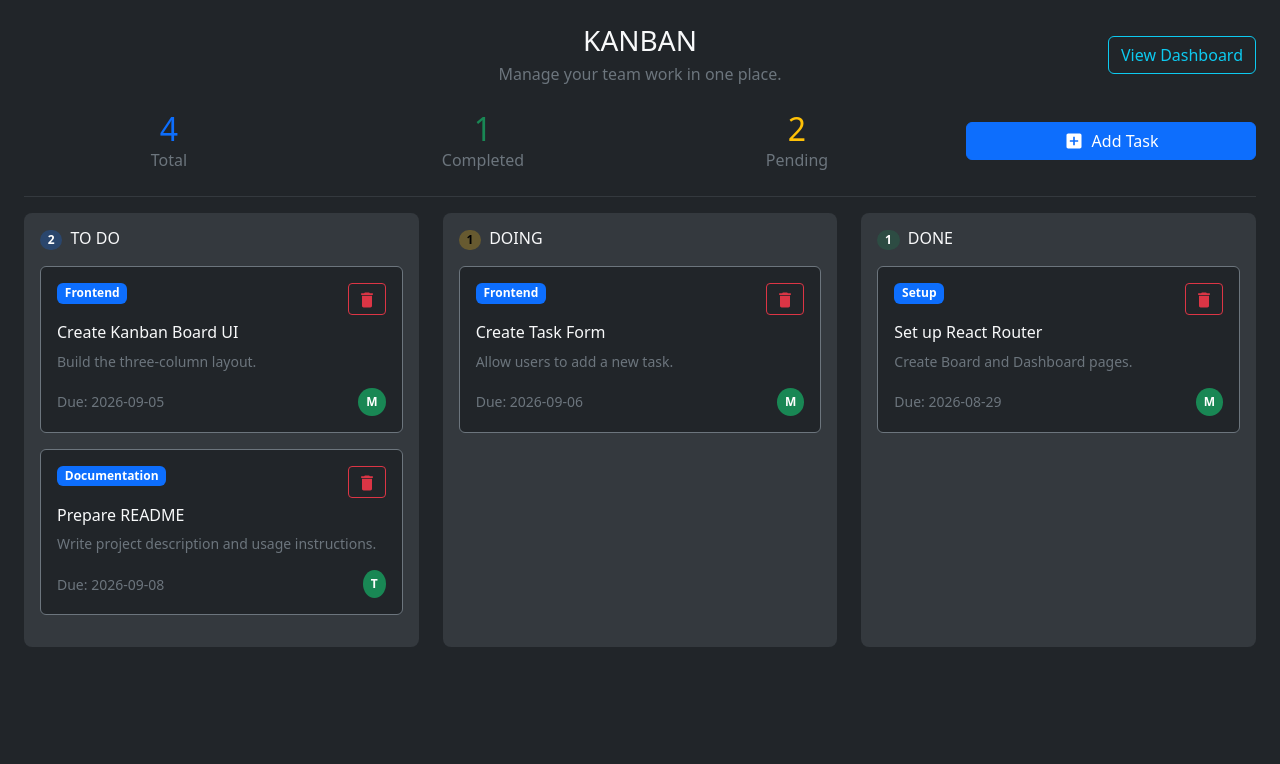
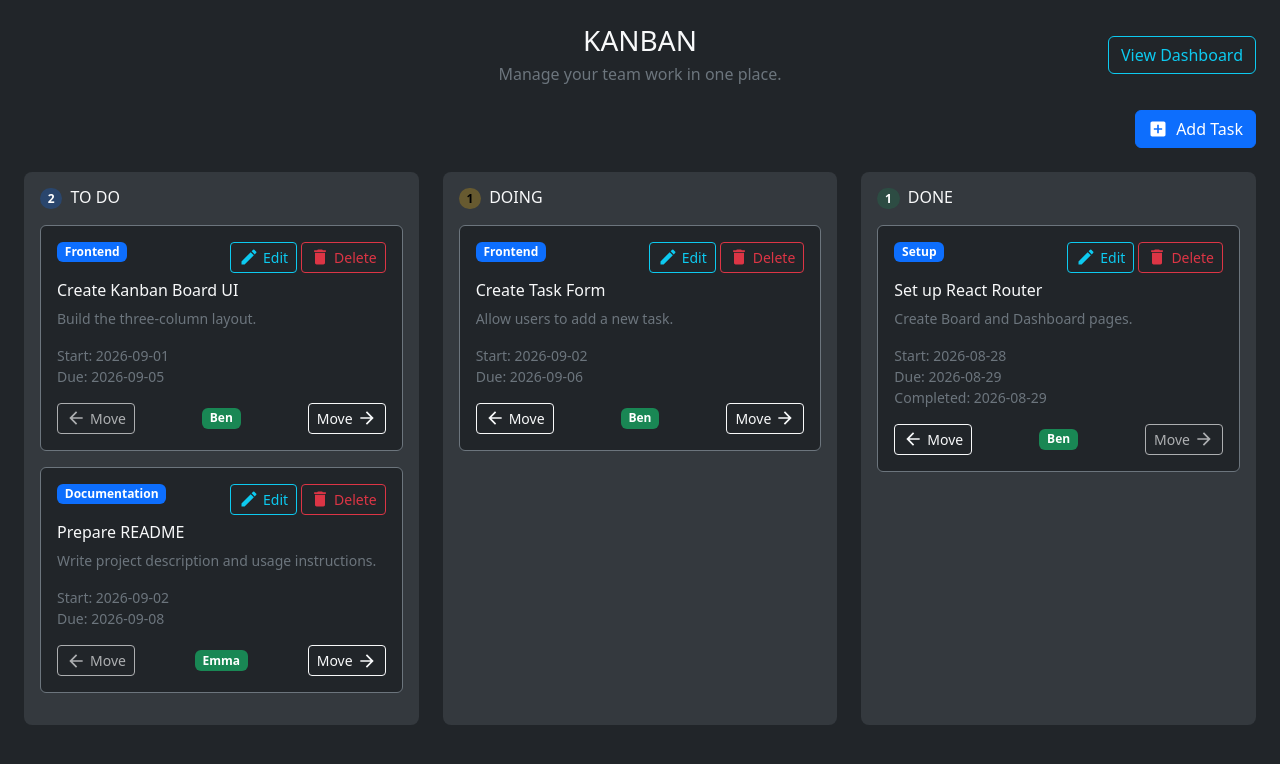
Before and after one commit to minhnhat-cyber/Kanban-project, a React (Vite) app: page / in a window 1280 px wide. Shown: the top 764 px of the page. Built offline with nearby package versions, Linux system fonts and the light colour scheme.

Commit message:
Complete Kanban board features

```diff
--- a/src/App.jsx
+++ b/src/App.jsx
@@ -1,4 +1,4 @@
-import { HashRouter, Route, Routes } from "react-router-dom";
+import { Route, Routes } from "react-router-dom";
 import KanbanBoard from "./components/KanbanBoard";
 import Dashboard from "./components/Dashboard";
 
--- a/src/components/KanbanBoard.jsx
+++ b/src/components/KanbanBoard.jsx
@@ -1,411 +1,262 @@
 import { useEffect, useState } from "react";
 import { Link } from "react-router-dom";
+import AddBoxIcon from "@mui/icons-material/AddBox";
+import ArrowBackIcon from "@mui/icons-material/ArrowBack";
+import ArrowForwardIcon from "@mui/icons-material/ArrowForward";
 import DeleteIcon from "@mui/icons-material/Delete";
-import AddBoxIcon from "@mui/icons-material/AddBox";
+import EditIcon from "@mui/icons-material/Edit";
 
-const STORAGE_KEY = "kanban-tasks";
+const TASKS_KEY = "kanban-tasks";
+const CATEGORIES_KEY = "kanban-categories";
+
+// Replace these sample people with the person data supplied to your group.
+const PEOPLE = [
+  { id: "P001", name: "Ben" },
+  { id: "P002", name: "Emma" },
+  { id: "P003", name: "Liam" },
+];
 
 const INITIAL_TASKS = [
-  {
-    id: 1,
-    title: "Create Kanban Board UI",
-    description: "Build the three-column layout.",
-    category: "Frontend",
-    startDate: "2026-09-01",
-    dueDate: "2026-09-05",
-    completedDate: null,
-    responsiblePersonId: "P001",
-    person: "M",
-    status: "TODO",
-  },
-  {
-    id: 2,
-    title: "Prepare README",
-    description: "Write project description and usage instructions.",
-    category: "Documentation",
-    startDate: "2026-09-02",
-    dueDate: "2026-09-08",
-    completedDate: null,
-    responsiblePersonId: "P002",
-    person: "T",
-    status: "TODO",
-  },
-  {
-    id: 3,
-    title: "Create Task Form",
-    description: "Allow users to add a new task.",
-    category: "Frontend",
-    startDate: "2026-09-02",
-    dueDate: "2026-09-06",
-    completedDate: null,
-    responsiblePersonId: "P001",
-    person: "M",
-    status: "DOING",
-  },
-  {
-    id: 4,
-    title: "Set up React Router",
-    description: "Create Board and Dashboard pages.",
-    category: "Setup",
-    startDate: "2026-08-28",
-    dueDate: "2026-08-29",
-    completedDate: "2026-08-29",
-    responsiblePersonId: "P001",
-    person: "M",
-    status: "DONE",
-  },
+  { id: 1, title: "Create Kanban Board UI", description: "Build the three-column layout.", category: "Frontend", startDate: "2026-09-01", dueDate: "2026-09-05", completedDate: null, responsiblePersonId: "P001", status: "TODO" },
+  { id: 2, title: "Prepare README", description: "Write project description and usage instructions.", category: "Documentation", startDate: "2026-09-02", dueDate: "2026-09-08", completedDate: null, responsiblePersonId: "P002", status: "TODO" },
+  { id: 3, title: "Create Task Form", description: "Allow users to add a new task.", category: "Frontend", startDate: "2026-09-02", dueDate: "2026-09-06", completedDate: null, responsiblePersonId: "P001", status: "DOING" },
+  { id: 4, title: "Set up React Router", description: "Create Board and Dashboard pages.", category: "Setup", startDate: "2026-08-28", dueDate: "2026-08-29", completedDate: "2026-08-29", responsiblePersonId: "P001", status: "DONE" },
 ];
 
-const COLUMN_INFO = [
+const COLUMNS = [
   { id: "TODO", title: "TO DO", color: "primary" },
   { id: "DOING", title: "DOING", color: "warning" },
   { id: "DONE", title: "DONE", color: "success" },
 ];
-  const EMPTY_FORM ={
-    title: "",
-    description: "",
-    category: "",
-    startDate: "",
-    dueDate: "",
-    responsiblePersonId: "",
-    person: "",
-    status: "TODO",
+const EMPTY_FORM = { title: "", description: "", category: "", newCategory: "", startDate: "", dueDate: "", responsiblePersonId: "", status: "TODO" };
+const today = () => new Date().toISOString().slice(0, 10);
+
+function fromStorage(key, fallback) {
+  try {
+    return JSON.parse(localStorage.getItem(key)) || fallback;
+  } catch {
+    return fallback;
+  }
 }
 
 function KanbanBoard() {
-  const [tasks, setTasks] = useState(() => {
-    const savedTasks = localStorage.getItem(STORAGE_KEY);
+  const [tasks, setTasks] = useState(() => fromStorage(TASKS_KEY, INITIAL_TASKS));
+  const [categories, setCategories] = useState(() => fromStorage(CATEGORIES_KEY, ["Frontend", "Documentation", "Setup", "General"]));
+  const [formData, setFormData] = useState(EMPTY_FORM);
+  const [showForm, setShowForm] = useState(false);
+  const [editingId, setEditingId] = useState(null);
 
-    return savedTasks ? JSON.parse(savedTasks) : INITIAL_TASKS;
-  });
+  useEffect(() => localStorage.setItem(TASKS_KEY, JSON.stringify(tasks)), [tasks]);
+  useEffect(() => localStorage.setItem(CATEGORIES_KEY, JSON.stringify(categories)), [categories]);
 
-  const [showForm, setShowForm] = useState(false);
-  const [formData, setFormData] = useState(EMPTY_FORM);
+  const closeForm = () => {
+    setFormData(EMPTY_FORM);
+    setEditingId(null);
+    setShowForm(false);
+  };
 
-  function handleInputChange(event) {
+  const openNewTask = () => {
+    setFormData(EMPTY_FORM);
+    setEditingId(null);
+    setShowForm(true);
+  };
+
+  const openEditTask = (task) => {
+    setFormData({ ...task, newCategory: "" });
+    setEditingId(task.id);
+    setShowForm(true);
+  };
+
+  const changeField = (event) => {
     const { name, value } = event.target;
+    setFormData((current) => ({ ...current, [name]: value }));
+  };
 
-    setFormData((currentForm) => ({
-      ...currentForm,
-      [name]: value,
-    }));
-  }
-
-  function handleAddTask(event) {
+  const saveTask = (event) => {
     event.preventDefault();
-
-    if (
-      formData.title.trim() === "" ||
-      formData.description.trim() === ""
-    ) {
-      alert("Please fill in all required fields.");
-      return;
-    }
-
-    if (
-      formData.startDate &&
-      formData.dueDate &&
-      formData.dueDate < formData.startDate
-    ) {
+    const newCategory = formData.newCategory.trim();
+    const category = newCategory || formData.category;
+    if (!category) return;
+    if (formData.dueDate < formData.startDate) {
       alert("Due date cannot be earlier than start date.");
       return;
     }
-
-    const newTask = {
-      id: Date.now(),
+    if (newCategory && !categories.includes(newCategory)) {
+      setCategories((current) => [...current, newCategory]);
+    }
+    const values = {
       title: formData.title.trim(),
       description: formData.description.trim(),
-      category: formData.category.trim() || "General",
+      category,
       startDate: formData.startDate,
       dueDate: formData.dueDate,
-      completedDate:
-        formData.status === "DONE"
-          ? new Date().toISOString().split("T")[0]
-          : null,
-      responsiblePersonId: formData.responsiblePersonId.trim(),
-      person:
-        formData.person.trim().charAt(0).toUpperCase() || "?",
+      responsiblePersonId: formData.responsiblePersonId,
       status: formData.status,
     };
 
-    setTasks((currentTasks) => [...currentTasks, newTask]);
+    if (editingId) {
+      setTasks((current) => current.map((task) => task.id === editingId ? {
+        ...task,
+        ...values,
+        completedDate: values.status === "DONE" ? task.completedDate || today() : null,
+      } : task));
+    } else {
+      setTasks((current) => [...current, {
+        id: Date.now(),
+        ...values,
+        completedDate: values.status === "DONE" ? today() : null,
+      }]);
+    }
+    closeForm();
+  };
 
-    setFormData(EMPTY_FORM);
-    setShowForm(false);
+  const moveTask = (task, step) => {
+    const currentIndex = COLUMNS.findIndex((column) => column.id === task.status);
+    const status = COLUMNS[currentIndex + step]?.id;
+    if (!status) return;
+    setTasks((current) => current.map((item) => item.id === task.id ? {
+      ...item,
+      status,
+      completedDate: status === "DONE" ? today() : null,
+    } : item));
+  };
+
+  const deleteTask = (id) => {
+    if (window.confirm("Delete this task?")) {
+      setTasks((current) => current.filter((task) => task.id !== id));
     }
-
-  function handleDeleteTask(taskId) {
-    setTasks((currentTasks) =>
-      currentTasks.filter((task) => task.id !== taskId)
-    );
-  }
-
-  useEffect(() => {
-    localStorage.setItem(STORAGE_KEY, JSON.stringify(tasks));
-  }, [tasks]);
-
-  const columns = COLUMN_INFO.map((column) => ({
-    ...column,
-    tasks: tasks.filter((task) => task.status === column.id),
-  }));
-
-  const totalTasks = tasks.length;
-
-  const completedTasks = tasks.filter(
-    (task) => task.status === "DONE"
-  ).length;
-
-  const pendingTasks = tasks.filter(
-    (task) => task.status === "TODO"
-  ).length;
+  };
 
   return (
     <div className="bg-dark text-light min-vh-100">
       <div className="container-fluid p-4">
-      <div className="position-relative d-flex justify-content-center align-items-center mb-4">
+        <header className="position-relative d-flex justify-content-center align-items-center mb-4">
           <div className="text-center">
             <h1 className="h3 mb-1">KANBAN</h1>
+            <p className="text-secondary mb-0">Manage your team work in one place.</p>
+          </div>
+          <Link to="/dashboard" className="btn btn-outline-info position-absolute end-0">View Dashboard</Link>
+        </header>
 
-          <p className="text-secondary mb-0">
-            Manage your team work in one place.
-          </p>
+        <div className="d-flex justify-content-end mb-4">
+          <button type="button" className="btn btn-primary d-flex align-items-center gap-2" onClick={openNewTask}>
+            <AddBoxIcon fontSize="small" /> Add Task
+          </button>
         </div>
 
-        <Link to="/dashboard" className="btn btn-outline-info position-absolute end-0">
-          View Dashboard
-        </Link>
-      </div>
-
-
-        <div className="row align-items-center text-center mb-4">
-          <div className="col-12 col-md-3">
-            <h2 className="text-primary mb-0">{totalTasks}</h2>
-            <p className="text-secondary mb-0">Total</p>
-          </div>
-
-          <div className="col-12 col-md-3">
-            <h2 className="text-success mb-0">{completedTasks}</h2>
-            <p className="text-secondary mb-0">Completed</p>
-          </div>
-
-          <div className="col-12 col-md-3">
-            <h2 className="text-warning mb-0">{pendingTasks}</h2>
-            <p className="text-secondary mb-0">Pending</p>
-          </div>
-
-          <div className="col-12 col-md-3 mt-3 mt-md-0">
-            <button
-              type="button"
-              className="btn btn-primary w-100 d-flex justify-content-center align-items-center gap-2"
-              onClick={() => setShowForm(true)}
-            >
-              <AddBoxIcon fontSize="small" />
-              Add Task
-            </button>
-          </div>
-        </div>
         {showForm && (
-  <div className="card bg-dark border-secondary text-light mb-4">
+          <section className="card bg-dark border-secondary text-light mb-4">
             <div className="card-body">
               <div className="d-flex justify-content-between align-items-center mb-3">
-        <h2 className="h5 mb-0">Add New Task</h2>
-
-        <button
-          type="button"
-          className="btn-close btn-close-white"
-          onClick={() => {
-            setShowForm(false);
-            setFormData(EMPTY_FORM);
-          }}
-          aria-label="Close"
-        />
+                <h2 className="h5 mb-0">{editingId ? "Edit Task" : "Add New Task"}</h2>
+                <button type="button" className="btn-close btn-close-white" onClick={closeForm} aria-label="Close" />
               </div>
-
-      <form onSubmit={handleAddTask}>
+              <form onSubmit={saveTask}>
                 <div className="row g-3">
                   <div className="col-12 col-md-6">
                     <label className="form-label">Task title</label>
-            <input
-              type="text"
-              className="form-control"
-              name="title"
-              value={formData.title}
-              onChange={handleInputChange}
-              required
-            />
+                    <input className="form-control" name="title" value={formData.title} onChange={changeField} required />
                   </div>
-
                   <div className="col-12 col-md-6">
-            <label className="form-label">Category</label>
-            <input
-              type="text"
-              className="form-control"
-              name="category"
-              value={formData.category}
-              onChange={handleInputChange}
-              placeholder="Frontend, Backend..."
-            />
+                    <label className="form-label">Responsible person</label>
+                    <select className="form-select" name="responsiblePersonId" value={formData.responsiblePersonId} onChange={changeField} required>
+                      <option value="">Select a person</option>
+                      {PEOPLE.map((person) => <option key={person.id} value={person.id}>{person.name} ({person.id})</option>)}
+                    </select>
                   </div>
-
                   <div className="col-12">
                     <label className="form-label">Description</label>
-            <textarea
-              className="form-control"
-              name="description"
-              value={formData.description}
-              onChange={handleInputChange}
-              rows="3"
-            />
+                    <textarea className="form-control" name="description" value={formData.description} onChange={changeField} rows="3" required />
                   </div>
-
                   <div className="col-12 col-md-6">
+                    <label className="form-label">Existing category</label>
+                    <select className="form-select" name="category" value={formData.category} onChange={changeField} required={!formData.newCategory}>
+                      <option value="">Select a category</option>
+                      {categories.map((category) => <option key={category} value={category}>{category}</option>)}
+                    </select>
+                  </div>
+                  <div className="col-12 col-md-6">
+                    <label className="form-label">Or add a new category</label>
+                    <input className="form-control" name="newCategory" value={formData.newCategory} onChange={changeField} placeholder="e.g. Testing" />
+                  </div>
+                  <div className="col-12 col-md-4">
                     <label className="form-label">Start date</label>
-            <input
-              type="date"
-              className="form-control"
-              name="startDate"
-              value={formData.startDate}
-              onChange={handleInputChange}
-            />
+                    <input type="date" className="form-control" name="startDate" value={formData.startDate} onChange={changeField} required />
                   </div>
-
-          <div className="col-12 col-md-6">
+                  <div className="col-12 col-md-4">
                     <label className="form-label">Due date</label>
-            <input
-              type="date"
-              className="form-control"
-              name="dueDate"
-              value={formData.dueDate}
-              onChange={handleInputChange}
-              required
-            />
+                    <input type="date" className="form-control" name="dueDate" value={formData.dueDate} onChange={changeField} required />
                   </div>
-
-          <div className="col-12 col-md-4">
-            <label className="form-label">Person ID</label>
-            <input
-              type="text"
-              className="form-control"
-              name="responsiblePersonId"
-              value={formData.responsiblePersonId}
-              onChange={handleInputChange}
-              placeholder="P001"
-            />
-          </div>
-
-          <div className="col-12 col-md-4">
-            <label className="form-label">Person name</label>
-            <input
-              type="text"
-              className="form-control"
-              name="person"
-              value={formData.person}
-              onChange={handleInputChange}
-              placeholder="Minh"
-            />
-          </div>
-
                   <div className="col-12 col-md-4">
                     <label className="form-label">Status</label>
-            <select
-              className="form-select"
-              name="status"
-              value={formData.status}
-              onChange={handleInputChange}
-            >
+                    <select className="form-select" name="status" value={formData.status} onChange={changeField}>
                       <option value="TODO">TO DO</option>
                       <option value="DOING">DOING</option>
                       <option value="DONE">DONE</option>
                     </select>
                   </div>
-
                   <div className="col-12 d-flex justify-content-end gap-2">
-            <button
-              type="button"
-              className="btn btn-outline-secondary"
-              onClick={() => {
-                setShowForm(false);
-                setFormData(EMPTY_FORM);
-              }}
-            >
-              Cancel
-            </button>
-
-            <button type="submit" className="btn btn-primary">
-              Create Task
-            </button>
+                    <button type="button" className="btn btn-outline-secondary" onClick={closeForm}>Cancel</button>
+                    <button type="submit" className="btn btn-primary">{editingId ? "Save Changes" : "Create Task"}</button>
                   </div>
                 </div>
               </form>
             </div>
-  </div>
+          </section>
         )}
-        <hr className="border-secondary" />
 
-        <div className="row g-4">
-          {columns.map((column) => (
+        <main className="row g-4">
+          {COLUMNS.map((column, columnIndex) => {
+            const columnTasks = tasks.filter((task) => task.status === column.id);
+            return (
               <div className="col-12 col-lg-4" key={column.id}>
-              <div className="bg-secondary bg-opacity-25 rounded-3 p-3 h-100">
-                <div className="d-flex justify-content-between align-items-center mb-3">
-                  <h2 className="h6 mb-0">
-                    <span
-                      className={`badge rounded-pill text-bg-${column.color} me-2`}
-                    >
-                      {column.tasks.length}
-                    </span>
+                <section className="bg-secondary bg-opacity-25 rounded-3 p-3 h-100">
+                  <h2 className="h6 mb-3">
+                    <span className={`badge rounded-pill text-bg-${column.color} me-2`}>{columnTasks.length}</span>
                     {column.title}
                   </h2>
-                </div>
-
-                {column.tasks.map((task) => (
-                  <div
-                    className="card bg-dark border-secondary text-light mb-3"
-                    key={task.id}
-                  >
+                  {columnTasks.map((task) => {
+                    const person = PEOPLE.find((item) => item.id === task.responsiblePersonId);
+                    return (
+                      <article className="card bg-dark border-secondary text-light mb-3" key={task.id}>
                         <div className="card-body">
-                      <div className="d-flex justify-content-between align-items-start mb-2">
-                        <span className="badge text-bg-primary">
-                          {task.category}
-                        </span>
-
-                        <button
-                          type="button"
-                          className="btn btn-sm btn-outline-danger"
-                          onClick={() => handleDeleteTask(task.id)}
-                          aria-label={`Delete ${task.title}`}
-                        >
-                          <DeleteIcon fontSize="small" />
+                          <div className="d-flex justify-content-between align-items-start gap-2 mb-2">
+                            <span className="badge text-bg-primary">{task.category}</span>
+                            <div className="d-flex gap-1">
+                              <button type="button" className="btn btn-sm btn-outline-info d-flex align-items-center gap-1" onClick={() => openEditTask(task)}>
+                                <EditIcon fontSize="small" /> Edit
+                              </button>
+                              <button type="button" className="btn btn-sm btn-outline-danger d-flex align-items-center gap-1" onClick={() => deleteTask(task.id)}>
+                                <DeleteIcon fontSize="small" /> Delete
                               </button>
                             </div>
-
+                          </div>
                           <h3 className="h6">{task.title}</h3>
-
-                      <p className="card-text small text-secondary">
-                        {task.description}
-                      </p>
-
-                      <div className="d-flex justify-content-between align-items-center mt-3">
-                        <small className="text-secondary">
-                          Due: {task.dueDate}
-                        </small>
-
-                        <span className="badge rounded-circle text-bg-success p-2">
-                          {task.person}
-                        </span>
+                          <p className="card-text small text-secondary">{task.description}</p>
+                          <div className="small text-secondary">
+                            <div>Start: {task.startDate}</div>
+                            <div>Due: {task.dueDate}</div>
+                            {task.completedDate && <div>Completed: {task.completedDate}</div>}
+                          </div>
+                          <div className="d-flex justify-content-between align-items-center mt-3 gap-2">
+                            <button type="button" className="btn btn-sm btn-outline-light d-flex align-items-center gap-1" disabled={columnIndex === 0} onClick={() => moveTask(task, -1)}>
+                              <ArrowBackIcon fontSize="small" /> Move
+                            </button>
+                            <span className="badge text-bg-success">{person?.name || "Unassigned"}</span>
+                            <button type="button" className="btn btn-sm btn-outline-light d-flex align-items-center gap-1" disabled={columnIndex === COLUMNS.length - 1} onClick={() => moveTask(task, 1)}>
+                              Move <ArrowForwardIcon fontSize="small" />
+                            </button>
                           </div>
                         </div>
+                      </article>
+                    );
+                  })}
+                  {columnTasks.length === 0 && <p className="text-secondary small text-center py-4">No tasks here yet.</p>}
+                </section>
               </div>
-                ))}
-
-                {column.tasks.length === 0 && (
-                  <p className="text-secondary small text-center py-4">
-                    No tasks here yet.
-                  </p>
-                )}
-              </div>
-            </div>
-          ))}
-        </div>
+            );
+          })}
+        </main>
       </div>
     </div>
   );
--- a/src/index.css
+++ b/src/index.css
@@ -15,4 +15,4 @@ body {
   min-width: 320px;
   min-height: 100vh;
   background-color: #212529;
-};
+}
```
Lines whose indentation alone changed are shown as unchanged.
